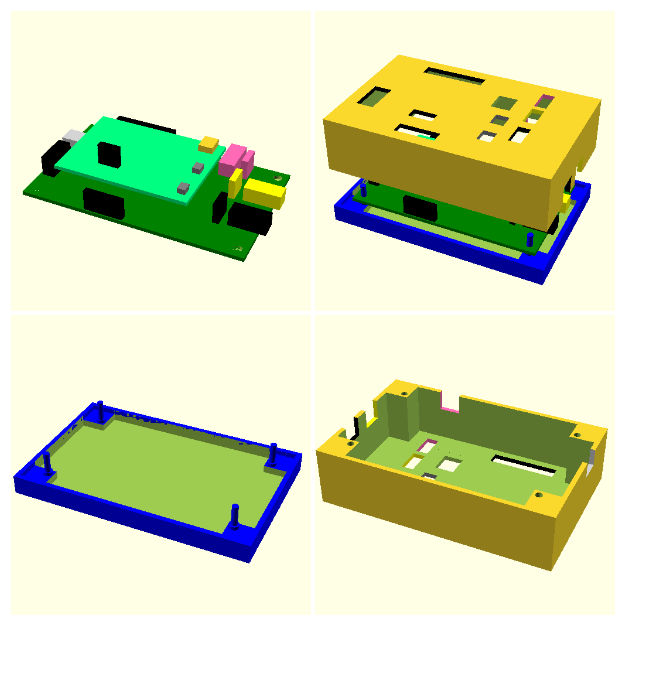
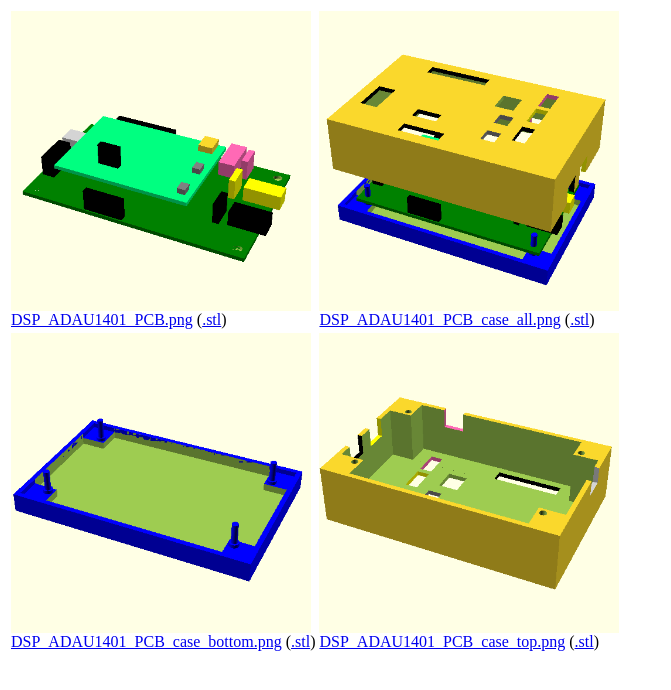
Before and after one commit to naelolaiz/3d_models, a plain HTML site: page index.html in a window 1280 px wide. Shown: the whole page, without its empty margins (0-671 px from the left). Drawn offline with Linux system fonts and the light colour scheme.

Commit message:
Deploying to gh-pages from @ naelolaiz/3d_models@1e84da53b176611555bdfc988da6ac8ac03633b4 🚀

```diff
--- a/index.html
+++ b/index.html
@@ -1,10 +1,10 @@
 <html><body><table>
 <tr>
-<td><a href='DSP_ADAU1401_PCB.stl'><img src='DSP_ADAU1401_PCB.png' width='300'></a></td>
-<td><a href='DSP_ADAU1401_PCB_case_all.stl'><img src='DSP_ADAU1401_PCB_case_all.png' width='300'></a></td>
+<td><img src='DSP_ADAU1401_PCB.png' width='300'><br/><a href='DSP_ADAU1401_PCB.png'>DSP_ADAU1401_PCB.png</a> (<a href='DSP_ADAU1401_PCB.stl'>.stl</a>)</td>
+<td><img src='DSP_ADAU1401_PCB_case_all.png' width='300'><br/><a href='DSP_ADAU1401_PCB_case_all.png'>DSP_ADAU1401_PCB_case_all.png</a> (<a href='DSP_ADAU1401_PCB_case_all.stl'>.stl</a>)</td>
 </tr><tr>
-<td><a href='DSP_ADAU1401_PCB_case_bottom.stl'><img src='DSP_ADAU1401_PCB_case_bottom.png' width='300'></a></td>
-<td><a href='DSP_ADAU1401_PCB_case_top.stl'><img src='DSP_ADAU1401_PCB_case_top.png' width='300'></a></td>
+<td><img src='DSP_ADAU1401_PCB_case_bottom.png' width='300'><br/><a href='DSP_ADAU1401_PCB_case_bottom.png'>DSP_ADAU1401_PCB_case_bottom.png</a> (<a href='DSP_ADAU1401_PCB_case_bottom.stl'>.stl</a>)</td>
+<td><img src='DSP_ADAU1401_PCB_case_top.png' width='300'><br/><a href='DSP_ADAU1401_PCB_case_top.png'>DSP_ADAU1401_PCB_case_top.png</a> (<a href='DSP_ADAU1401_PCB_case_top.stl'>.stl</a>)</td>
 </tr><tr>
 </tr>
 </table></body></html>
```
Also changed, not shown: 4 other files.
